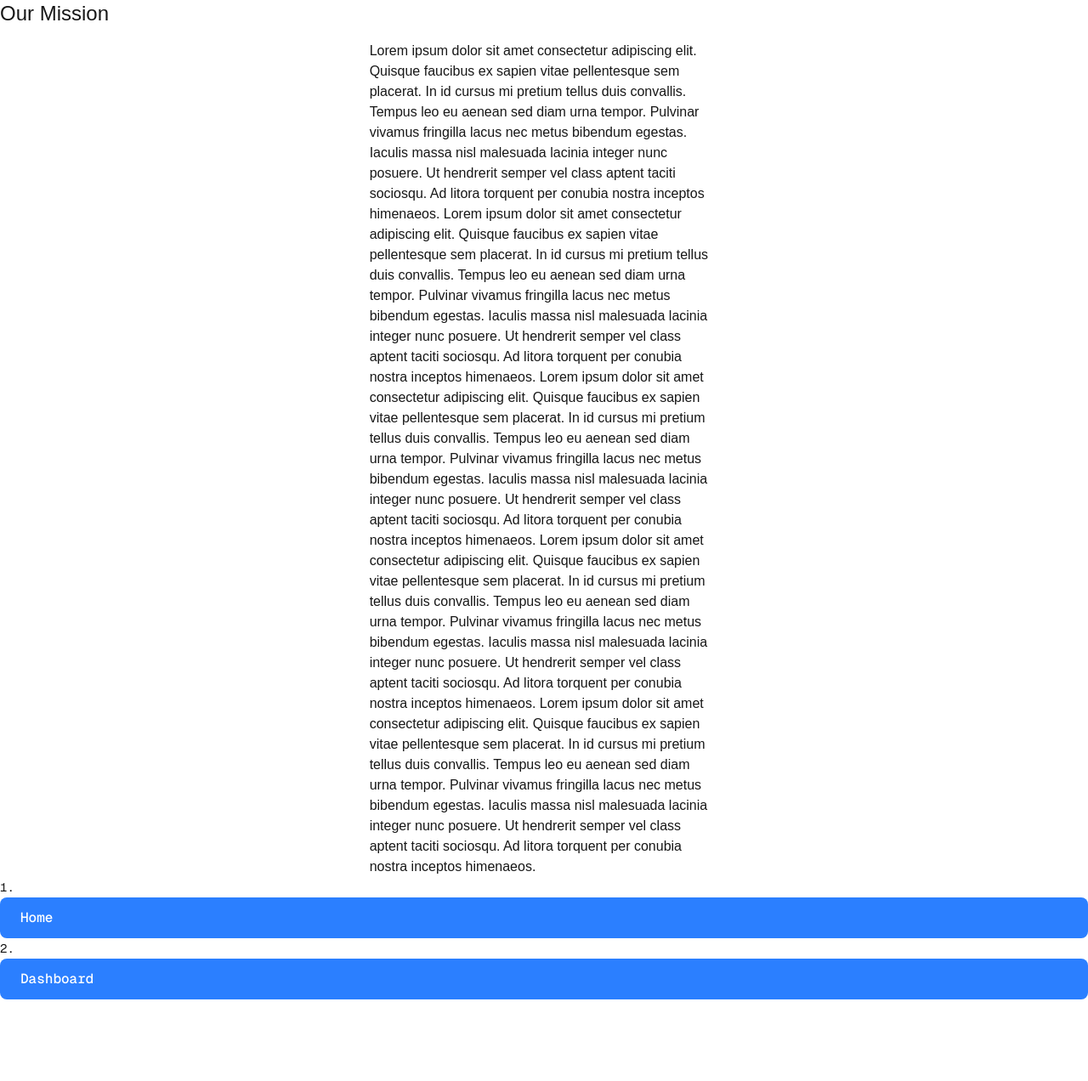
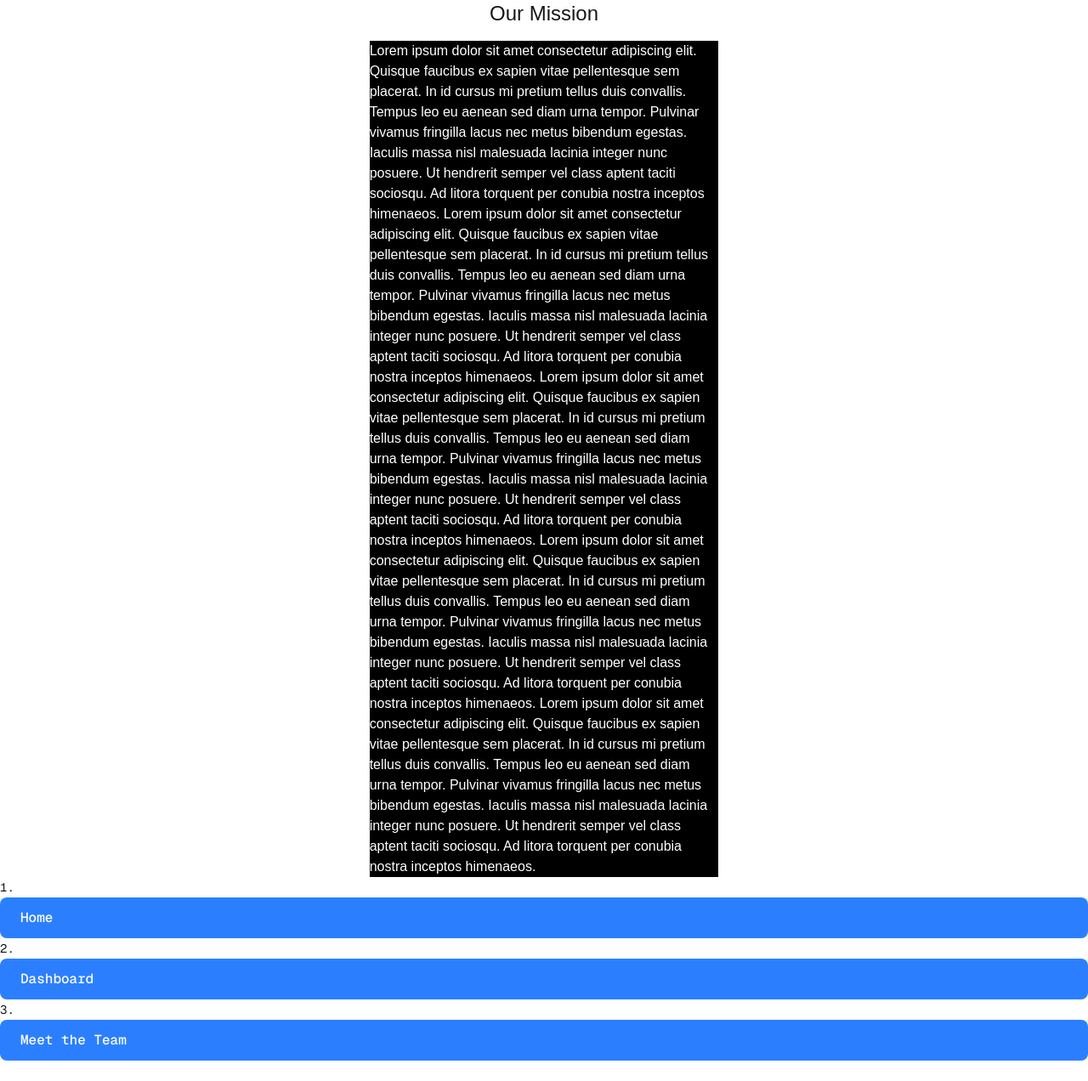
Before and after one commit to jgb36/25selected, a Next.js app: page /mission in a window 1280 px wide. Shown: the whole page at 85% size. Before the commit the page ends 1200 px from the top, so only its background shows below. Built offline with nearby package versions, Linux system fonts and the light colour scheme; a web font is replaced by a local one.

Commit message:
done for tonight

```diff
--- a/app/mission/missions.css
+++ b/app/mission/missions.css
@@ -1,3 +1,8 @@
+#statement{
+    background-color: black;
+    color: white;
+}
+
 #mission{
     text-align: center;
 }
--- a/app/mission/page.tsx
+++ b/app/mission/page.tsx
@@ -1,5 +1,6 @@
 import "../globals.css";
 import "../teams.css";
+import "./missions.css"
 import { lusitana } from '@/app/ui/fonts';
 import Image from "next/image";
 import Link from "next/link";
@@ -26,7 +27,7 @@ export default async function Page() {
             </div>
           </div>
 
-          <p>Lorem ipsum dolor sit amet consectetur adipiscing elit. Quisque faucibus ex sapien vitae pellentesque sem placerat. In id cursus mi pretium tellus duis convallis. Tempus leo eu aenean sed diam urna tempor. Pulvinar vivamus fringilla lacus nec metus bibendum egestas. Iaculis massa nisl malesuada lacinia integer nunc posuere. Ut hendrerit semper vel class aptent taciti sociosqu. Ad litora torquent per conubia nostra inceptos himenaeos.
+          <p id="statement">Lorem ipsum dolor sit amet consectetur adipiscing elit. Quisque faucibus ex sapien vitae pellentesque sem placerat. In id cursus mi pretium tellus duis convallis. Tempus leo eu aenean sed diam urna tempor. Pulvinar vivamus fringilla lacus nec metus bibendum egestas. Iaculis massa nisl malesuada lacinia integer nunc posuere. Ut hendrerit semper vel class aptent taciti sociosqu. Ad litora torquent per conubia nostra inceptos himenaeos.
 
 Lorem ipsum dolor sit amet consectetur adipiscing elit. Quisque faucibus ex sapien vitae pellentesque sem placerat. In id cursus mi pretium tellus duis convallis. Tempus leo eu aenean sed diam urna tempor. Pulvinar vivamus fringilla lacus nec metus bibendum egestas. Iaculis massa nisl malesuada lacinia integer nunc posuere. Ut hendrerit semper vel class aptent taciti sociosqu. Ad litora torquent per conubia nostra inceptos himenaeos.
 
@@ -47,6 +48,11 @@ Lorem ipsum dolor sit amet consectetur adipiscing elit. Quisque faucibus ex sapi
               <span>Dashboard</span>
             </Link>
           </li>
+          <li>
+          <Link href = "/team" className="flex items-center gap-5 self-start rounded-lg bg-blue-500 px-6 py-3 text-sm font-medium text-white transition-colors hover:bg-blue-400 md:text-base">
+              <span> Meet the Team</span>
+            </Link>
+          </li>
         </ol>
         <div className="mt-6 grid grid-cols-1 gap-6 md:grid-cols-4 lg:grid-cols-8">
         </div>
--- a/app/page.tsx
+++ b/app/page.tsx
@@ -37,6 +37,11 @@ export default function Home() {
           <li>
             <Link href = "dashboard/profile" className="flex items-center gap-5 self-start rounded-lg bg-blue-500 px-6 py-3 text-sm font-medium text-white transition-colors hover:bg-blue-400 md:text-base">
               <span>Dashboard</span>
+            </Link>
+          </li>
+          <li>
+          <Link href = "/mission" className="flex items-center gap-5 self-start rounded-lg bg-blue-500 px-6 py-3 text-sm font-medium text-white transition-colors hover:bg-blue-400 md:text-base">
+              <span> Our Mission</span>
             </Link>
           </li>
         </ol>
--- a/app/team/page.tsx
+++ b/app/team/page.tsx
@@ -79,6 +79,11 @@ export default async function Page() {
               <span>Dashboard</span>
             </Link>
           </li>
+          <li>
+          <Link href = "/mission" className="flex items-center gap-5 self-start rounded-lg bg-blue-500 px-6 py-3 text-sm font-medium text-white transition-colors hover:bg-blue-400 md:text-base">
+              <span> Our Mission</span>
+            </Link>
+          </li>
         </ol>
         <div className="mt-6 grid grid-cols-1 gap-6 md:grid-cols-4 lg:grid-cols-8">
         </div>
```
